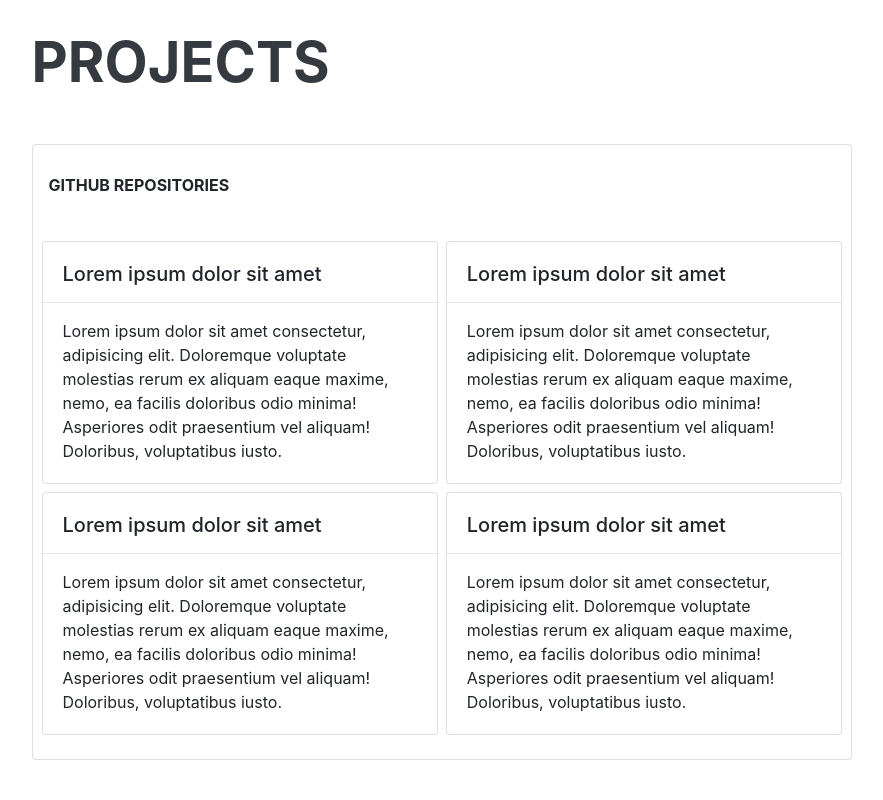
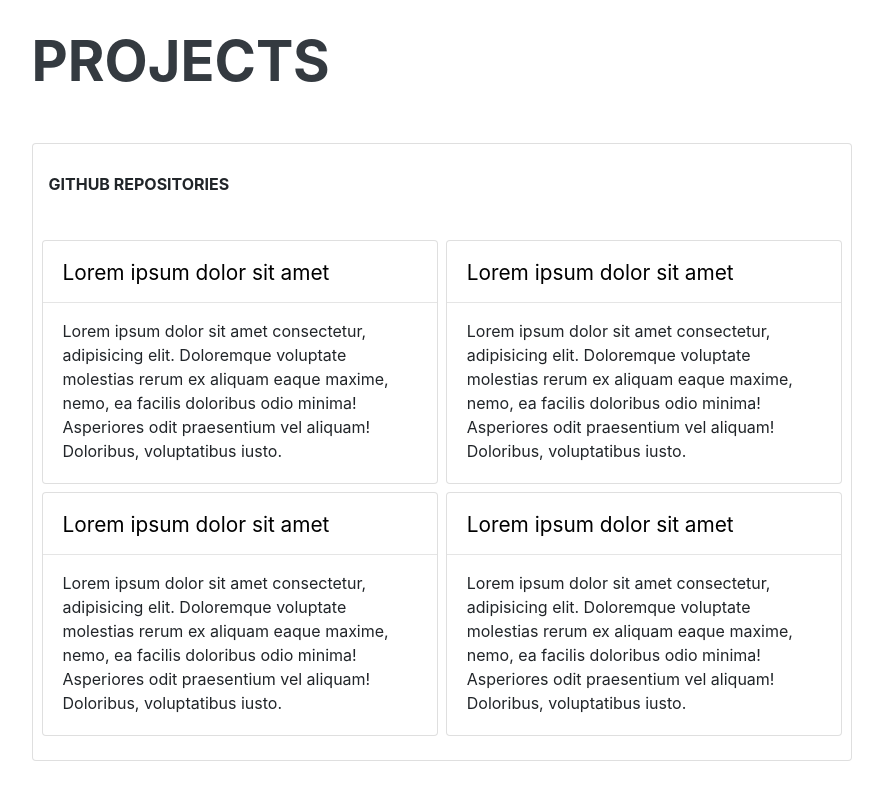
Before and after one commit to bagcampus/Personal-Portfolio-Site-Template, a website: page index.html in a window 1280 px wide. Shown: the part 3590-4390 px from the top of the page, without its empty margins (300-1183 px from the left). Drawn offline with nearby package versions, Linux system fonts and the light colour scheme; a web font is replaced by a local one.

Commit message:
Update style.css

```diff
--- a/css/style.css
+++ b/css/style.css
@@ -107,3 +107,13 @@ section.resume-section .resume-section-content {
     /* font-size: 1.5rem; */
     color: #6c757d;
 }
+
+.grey h6 {
+    color: black;
+    font-size: 1.3rem;
+    font-weight: 400;
+}
+
+.grey p{
+  text-decoration: none;
+}
```
